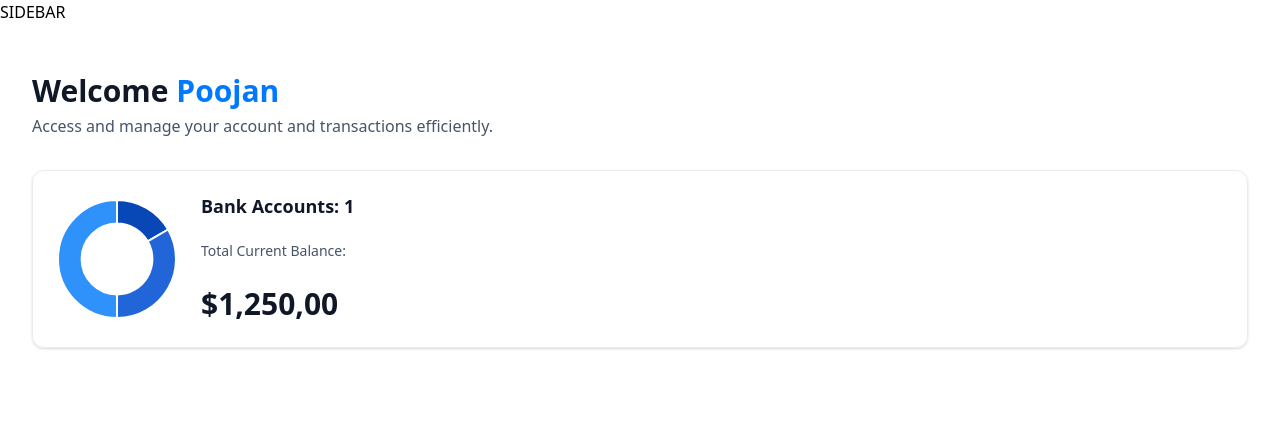
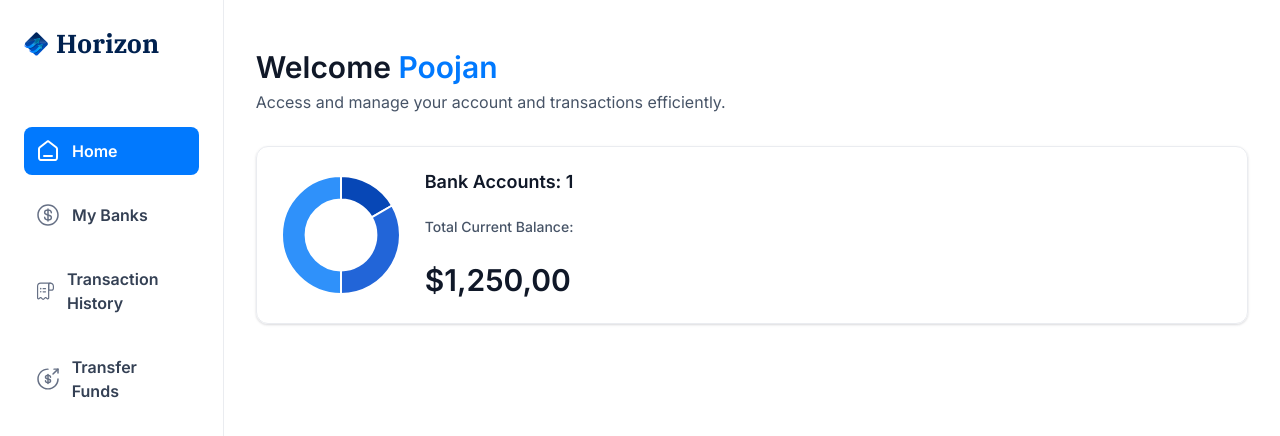
Before and after one commit to Poojan38380/Bankify, a Next.js app: page / in a window 1280 px wide. Shown: the top 436 px of the page. Built offline with nearby package versions, Linux system fonts and the light colour scheme.

Commit message:
adds the left sidebar and mobile navigation

```diff
--- a/app/(root)/layout.tsx
+++ b/app/(root)/layout.tsx
@@ -1,12 +1,32 @@
+import MobileNav from "@/components/MobileNav";
+import Sidebar from "@/components/Sidebar";
+import Image from "next/image";
+
 export default function RootLayout({
   children,
 }: Readonly<{
   children: React.ReactNode;
 }>) {
+  const loggedIn = { firstname: "Poojan", lastname: "Goyani" };
+
   return (
-    <main>
-      SIDEBAR
-      {children}
+    <main className="flex h-screen w-full font-inter">
+      <Sidebar user={loggedIn} />
+      <div className="flex flex-col size-full">
+        <div className="root-layout">
+          <Image
+            src={"/icons/logo.svg"}
+            width={30}
+            height={30}
+            alt="Menu Logo"
+            className="size-[24px] max-xl:size-14"
+          />
+          <div>
+            <MobileNav user={loggedIn} />
+          </div>
+        </div>
+        {children}
+      </div>
     </main>
   );
 }
--- a/components/DoughnutChart.tsx
+++ b/components/DoughnutChart.tsx
@@ -5,7 +5,7 @@
 
 ChartJS.register(ArcElement, Tooltip, Legend);
 
-const DoughnutChart = ({ accounts }: { accounts: DoughnutChartProps }) => {
+const DoughnutChart = ({ accounts }: DoughnutChartProps) => {
   const data = {
     datasets: [
       {
--- /dev/null
+++ b/components/MobileNav.tsx
@@ -0,0 +1,102 @@
+"use client";
+
+import React from "react";
+import {
+  Sheet,
+  SheetClose,
+  SheetContent,
+  SheetDescription,
+  SheetHeader,
+  SheetTitle,
+  SheetTrigger,
+} from "@/components/ui/sheet";
+import Image from "next/image";
+import Link from "next/link";
+import { usePathname } from "next/navigation";
+import { sidebarLinks } from "@/constants";
+import { cn } from "@/lib/utils";
+
+const MobileNav = ({ user }: MobileNavProps) => {
+  const pathname = usePathname();
+
+  return (
+    <section className="w-full max-w-[264px]">
+      <Sheet>
+        <SheetTrigger>
+          <Image
+            src={"/icons/hamburger.svg"}
+            width={30}
+            height={30}
+            alt="menu"
+            className="cursor-pointer"
+          />
+        </SheetTrigger>
+        <SheetContent side={"left"} className="border-none bg-white">
+          <nav className="flex flex-col gap-4">
+            <Link
+              href={"/"}
+              className="flex cursor-pointer items-center gap-1 px-4"
+            >
+              <Image
+                src={"/icons/logo.svg"}
+                width={34}
+                height={34}
+                alt="logo"
+              />
+              <h1 className="text-26 font-ibm-plex-serif font-bold text-black-1">
+                Horizon
+              </h1>
+            </Link>
+            <div className="mobilenav-sheet">
+              <SheetClose asChild>
+                <nav className="flex flex-col h-full gap-6 pt-16 text-white">
+                  {sidebarLinks.map((item) => {
+                    const isActive =
+                      pathname === item.route ||
+                      pathname.startsWith(`${item.route}/`);
+
+                    return (
+                      <SheetClose asChild key={item.route}>
+                        <Link
+                          href={item.route}
+                          key={item.label}
+                          className={cn("mobilenav-sheet_close w-full", {
+                            "bg-bankGradient": isActive,
+                          })}
+                        >
+                          <Image
+                            src={item.imgURL}
+                            alt={item.label}
+                            width={20}
+                            height={20}
+                            className={cn({
+                              "brightness-[3] invert-0": isActive,
+                            })}
+                          />
+                          <p
+                            className={cn(
+                              "text-16 font-semibold text-black-2 ",
+                              {
+                                "text-white": isActive,
+                              }
+                            )}
+                          >
+                            {item.label}
+                          </p>
+                        </Link>
+                      </SheetClose>
+                    );
+                  })}
+                  USER
+                </nav>
+              </SheetClose>
+              FOOTER
+            </div>
+          </nav>
+        </SheetContent>
+      </Sheet>
+    </section>
+  );
+};
+
+export default MobileNav;
--- /dev/null
+++ b/components/Sidebar.tsx
@@ -0,0 +1,58 @@
+"use client";
+import { sidebarLinks } from "@/constants";
+import { cn } from "@/lib/utils";
+import Image from "next/image";
+import Link from "next/link";
+import { usePathname } from "next/navigation";
+import React from "react";
+
+const Sidebar = ({ user }: SiderbarProps) => {
+  const pathname = usePathname();
+  return (
+    <section className="sidebar">
+      <nav className="flex flex-col gap-4">
+        <Link
+          href={"/"}
+          className="mb-12 flex cursor-pointer items-center gap-2"
+        >
+          <Image
+            src={"/icons/logo.svg"}
+            width={34}
+            height={34}
+            alt="logo"
+            className="size-[24px] max-xl:size-14"
+          />
+          <h1 className="sidebar-logo">Horizon</h1>
+        </Link>
+        {sidebarLinks.map((item) => {
+          const isActive =
+            pathname === item.route || pathname.startsWith(`${item.route}/`);
+
+          return (
+            <Link
+              href={item.route}
+              key={item.label}
+              className={cn("sidebar-link", { "bg-bankGradient": isActive })}
+            >
+              <div className="relative size-6">
+                <Image
+                  src={item.imgURL}
+                  alt={item.label}
+                  fill
+                  className={cn({ "brightness-[3] invert-0": isActive })}
+                />
+              </div>
+              <p className={cn("sidebar-label", { "!text-white": isActive })}>
+                {item.label}
+              </p>
+            </Link>
+          );
+        })}
+        USER
+      </nav>
+      FOOTER
+    </section>
+  );
+};
+
+export default Sidebar;
--- /dev/null
+++ b/components/ui/sheet.tsx
@@ -0,0 +1,140 @@
+"use client"
+
+import * as React from "react"
+import * as SheetPrimitive from "@radix-ui/react-dialog"
+import { cva, type VariantProps } from "class-variance-authority"
+import { X } from "lucide-react"
+
+import { cn } from "@/lib/utils"
+
+const Sheet = SheetPrimitive.Root
+
+const SheetTrigger = SheetPrimitive.Trigger
+
+const SheetClose = SheetPrimitive.Close
+
+const SheetPortal = SheetPrimitive.Portal
+
+const SheetOverlay = React.forwardRef<
+  React.ElementRef<typeof SheetPrimitive.Overlay>,
+  React.ComponentPropsWithoutRef<typeof SheetPrimitive.Overlay>
+>(({ className, ...props }, ref) => (
+  <SheetPrimitive.Overlay
+    className={cn(
+      "fixed inset-0 z-50 bg-black/80  data-[state=open]:animate-in data-[state=closed]:animate-out data-[state=closed]:fade-out-0 data-[state=open]:fade-in-0",
+      className
+    )}
+    {...props}
+    ref={ref}
+  />
+))
+SheetOverlay.displayName = SheetPrimitive.Overlay.displayName
+
+const sheetVariants = cva(
+  "fixed z-50 gap-4 bg-background p-6 shadow-lg transition ease-in-out data-[state=open]:animate-in data-[state=closed]:animate-out data-[state=closed]:duration-300 data-[state=open]:duration-500",
+  {
+    variants: {
+      side: {
+        top: "inset-x-0 top-0 border-b data-[state=closed]:slide-out-to-top data-[state=open]:slide-in-from-top",
+        bottom:
+          "inset-x-0 bottom-0 border-t data-[state=closed]:slide-out-to-bottom data-[state=open]:slide-in-from-bottom",
+        left: "inset-y-0 left-0 h-full w-3/4 border-r data-[state=closed]:slide-out-to-left data-[state=open]:slide-in-from-left sm:max-w-sm",
+        right:
+          "inset-y-0 right-0 h-full w-3/4  border-l data-[state=closed]:slide-out-to-right data-[state=open]:slide-in-from-right sm:max-w-sm",
+      },
+    },
+    defaultVariants: {
+      side: "right",
+    },
+  }
+)
+
+interface SheetContentProps
+  extends React.ComponentPropsWithoutRef<typeof SheetPrimitive.Content>,
+    VariantProps<typeof sheetVariants> {}
+
+const SheetContent = React.forwardRef<
+  React.ElementRef<typeof SheetPrimitive.Content>,
+  SheetContentProps
+>(({ side = "right", className, children, ...props }, ref) => (
+  <SheetPortal>
+    <SheetOverlay />
+    <SheetPrimitive.Content
+      ref={ref}
+      className={cn(sheetVariants({ side }), className)}
+      {...props}
+    >
+      {children}
+      <SheetPrimitive.Close className="absolute right-4 top-4 rounded-sm opacity-70 ring-offset-background transition-opacity hover:opacity-100 focus:outline-none focus:ring-2 focus:ring-ring focus:ring-offset-2 disabled:pointer-events-none data-[state=open]:bg-secondary">
+        <X className="h-4 w-4" />
+        <span className="sr-only">Close</span>
+      </SheetPrimitive.Close>
+    </SheetPrimitive.Content>
+  </SheetPortal>
+))
+SheetContent.displayName = SheetPrimitive.Content.displayName
+
+const SheetHeader = ({
+  className,
+  ...props
+}: React.HTMLAttributes<HTMLDivElement>) => (
+  <div
+    className={cn(
+      "flex flex-col space-y-2 text-center sm:text-left",
+      className
+    )}
+    {...props}
+  />
+)
+SheetHeader.displayName = "SheetHeader"
+
+const SheetFooter = ({
+  className,
+  ...props
+}: React.HTMLAttributes<HTMLDivElement>) => (
+  <div
+    className={cn(
+      "flex flex-col-reverse sm:flex-row sm:justify-end sm:space-x-2",
+      className
+    )}
+    {...props}
+  />
+)
+SheetFooter.displayName = "SheetFooter"
+
+const SheetTitle = React.forwardRef<
+  React.ElementRef<typeof SheetPrimitive.Title>,
+  React.ComponentPropsWithoutRef<typeof SheetPrimitive.Title>
+>(({ className, ...props }, ref) => (
+  <SheetPrimitive.Title
+    ref={ref}
+    className={cn("text-lg font-semibold text-foreground", className)}
+    {...props}
+  />
+))
+SheetTitle.displayName = SheetPrimitive.Title.displayName
+
+const SheetDescription = React.forwardRef<
+  React.ElementRef<typeof SheetPrimitive.Description>,
+  React.ComponentPropsWithoutRef<typeof SheetPrimitive.Description>
+>(({ className, ...props }, ref) => (
+  <SheetPrimitive.Description
+    ref={ref}
+    className={cn("text-sm text-muted-foreground", className)}
+    {...props}
+  />
+))
+SheetDescription.displayName = SheetPrimitive.Description.displayName
+
+export {
+  Sheet,
+  SheetPortal,
+  SheetOverlay,
+  SheetTrigger,
+  SheetClose,
+  SheetContent,
+  SheetHeader,
+  SheetFooter,
+  SheetTitle,
+  SheetDescription,
+}
--- a/package.json
+++ b/package.json
@@ -9,6 +9,7 @@
     "lint": "next lint"
   },
   "dependencies": {
+    "@radix-ui/react-dialog": "^1.1.1",
     "@radix-ui/react-slot": "^1.1.0",
     "chart.js": "^4.4.3",
     "class-variance-authority": "^0.7.0",
```
Also changed, not shown: 1 other file (tests, documents, lock files or other folders).
